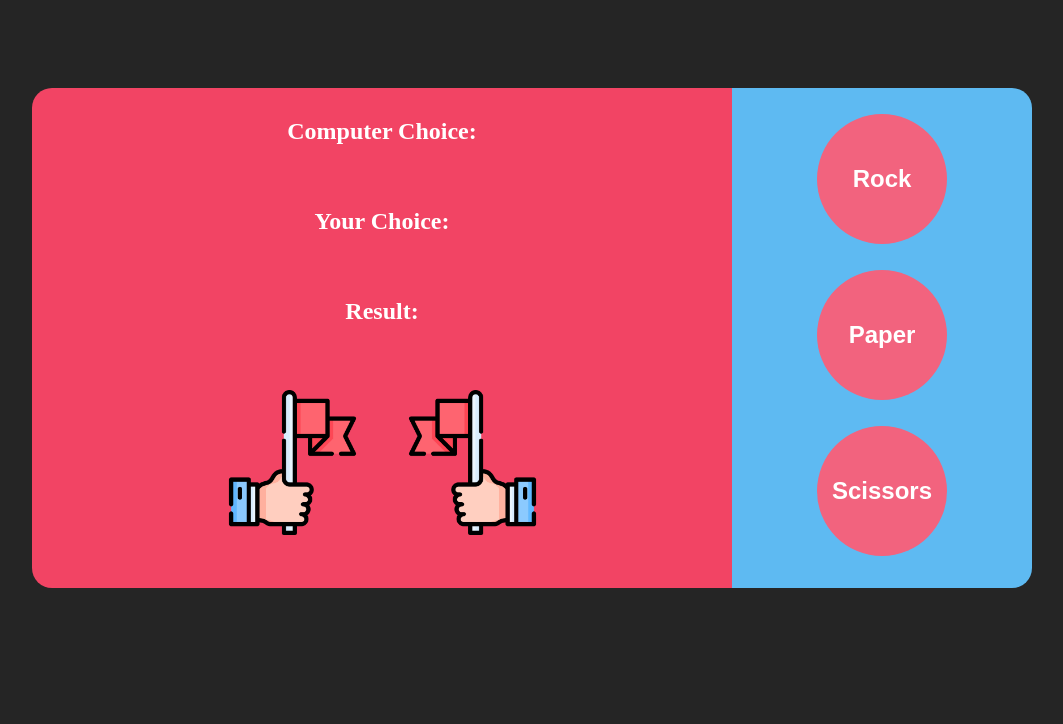
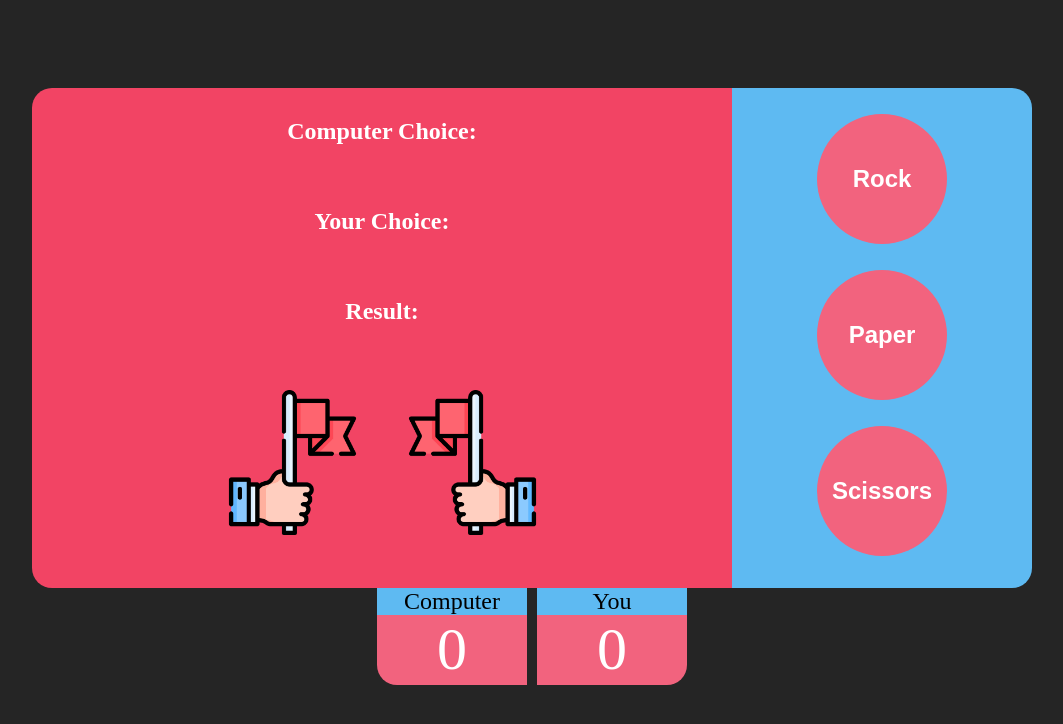
Before and after one commit to supiacenti/rock_paper_scissors, a plain HTML site: page index.html in a window 1280 px wide. Shown: the whole page, without its empty margins (108-1171 px from the left). Drawn offline with Linux system fonts and the light colour scheme.

Commit message:
scoreboard

```diff
--- a/game.css
+++ b/game.css
@@ -67,3 +67,38 @@ button{
 button:hover{
     background-color: #eb788d;
 }
+.scoreboard{
+    width: 310px;
+    height: 110px;
+    margin: auto;
+    margin-top: -50px;
+}
+.player_c, .player_u{
+    width: 150px;
+    text-align: center;
+    font-size: 18pt;
+    background-color: #5EBAF2;
+    color: #000;
+}
+.player_c{
+    float: left;
+}
+.player_u{
+    float: right;
+}
+#score_c, #score_u{
+    width: 150px;
+    height: 70px;
+    text-align: center;
+    font-size: 45pt;
+    color: white;
+    background-color: #F2637E;
+}
+#score_c{
+    float: left;
+    border-bottom-left-radius: 20px;
+}
+#score_u{
+    float: right;
+    border-bottom-right-radius: 20px;
+}
--- a/index.html
+++ b/index.html
@@ -9,6 +9,7 @@
         <link rel="icon" type="imagem/png" href="img/console.png"/>
     </head>
     <body>
+        <div class="section">
             <div class="game">
                 <div class="info">
                     <h2 class="first">Computer Choice:
@@ -39,6 +40,18 @@
                     <button id="scissors">Scissors</button>
                 </div>
             </div>
+            <div class="scoreboard">
+                <div class="players">
+                    <div class="player_c">Computer</div>
+                    <div class="player_u">You</div>
+                </div>
+                <br>
+                <div class="score">
+                    <div id="score_c">0</div>
+                    <div id="score_u">0</div>
+                </div>
+            </div>
+        </div>
         <script src="javascript/jquery.min.js"></script>
         <script src="javascript/game.js"></script>
     </body>
--- a/javascript/game.js
+++ b/javascript/game.js
@@ -4,6 +4,8 @@ const result = document.getElementById('result')
 const possibleChoices = document.querySelectorAll('button')
 const computerImg = document.getElementById('computer_img')
 const userImg = document.getElementById('user_img')
+var computerScore = 0;
+var userScore = 0;
 
 possibleChoices.forEach(possibleChoice => possibleChoice.addEventListener('click', (e) => {
     uc = e.target.id
@@ -40,12 +42,18 @@ const getResult = () => {
         case 'rockscissors':
         case 'paperrock':
         case 'scissorspaper':
+            userScore += 1
             result.innerHTML = "YOU WIN :)"
+            var conteudo = $("#score_u").html();
+            $("#score_u").html(userScore)
             break
         case 'rockpaper':
         case 'paperscissors':
         case 'scissorsrock':
+            computerScore += 1
             result.innerHTML = "YOU LOSE :("
+            var conteudo = $("#score_c").html();
+            $("#score_c").html(computerScore)
             break
         case 'rockrock':
         case 'paperpaper':
```
Lines whose indentation alone changed are shown as unchanged.
